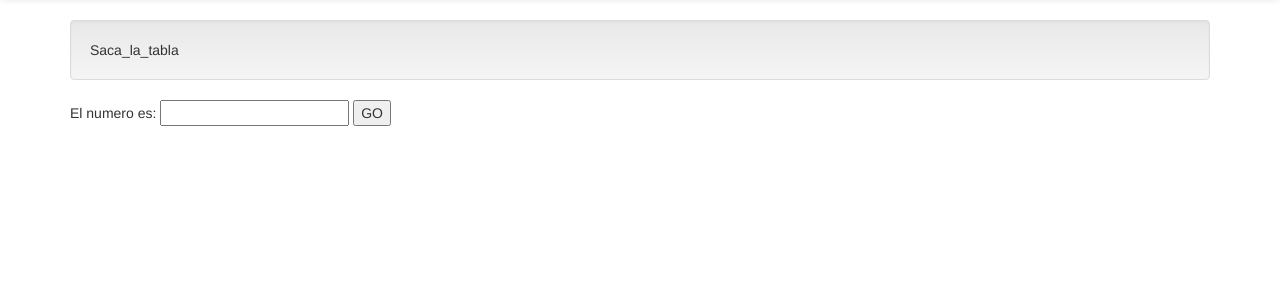
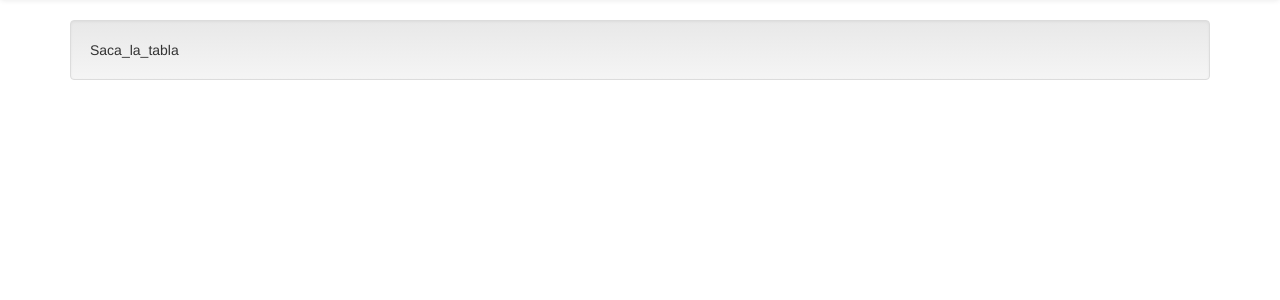
Before and after one commit to anampl/IFCT0509, a PHP site: page /saca_la_tabla.php in a window 1280 px wide. Shown: the part 52-352 px from the top of the page. Run offline with PHP 8.4, Linux system fonts and the light colour scheme; some libraries are stand-ins or nearby versions.

Commit message:
borrado formulario

```diff
--- a/saca_la_tabla.php
+++ b/saca_la_tabla.php
@@ -6,23 +6,6 @@
 
 	<div class="well">Saca_la_tabla</div>
 
-			<form action="saca_la_tabla.php" method="post">
-
-			<tr>
-                   	<td>El numero es:</td>
-                   	<td><input type="number" name="numero"></td>
-            </tr>
-
-
-			<input type="submit" name="go" value="GO">
-
-
-
-
-
-
-
-			</form>
 
 
 			<?php
@@ -38,8 +21,8 @@
 
 
 
-}
- ?>
+				}
+ 			?>
 
 
 
```
